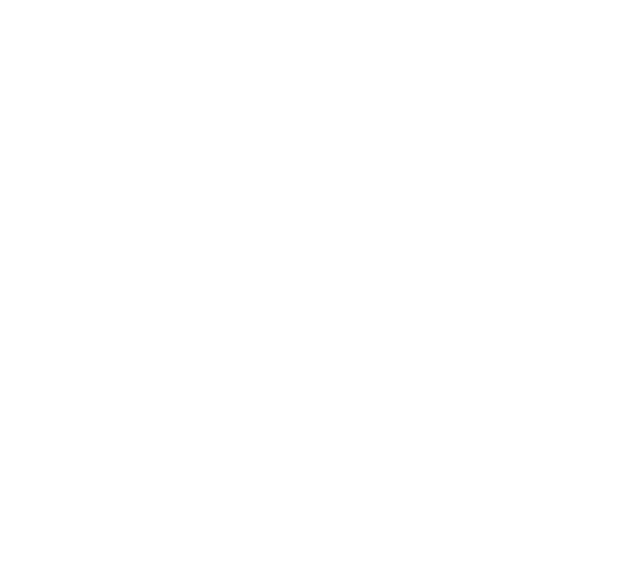
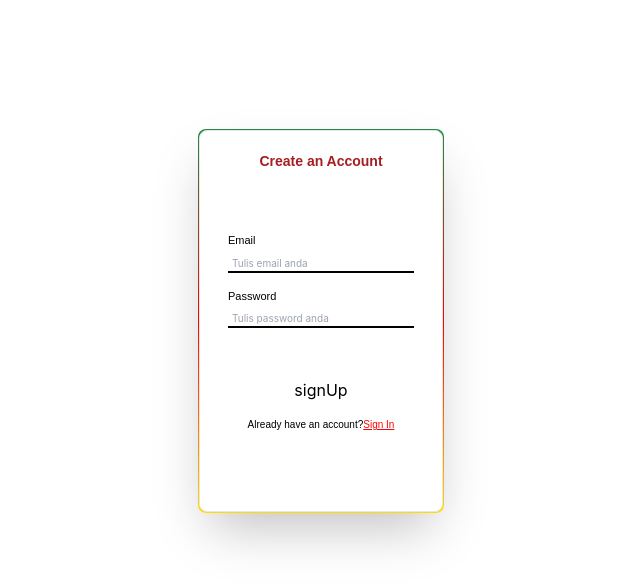
Before and after one commit to tendeanclaudior/tour4kota-fikunklab, a React (Create React App) app: page /signup in a window 1280 px wide. Before the commit this address had no page. Shown: the top 586 px of the page, without its empty margins (319-959 px from the left). Built offline with nearby package versions, Linux system fonts and the light colour scheme; no server answers.

Commit message:
menambahkan firebase

```diff
--- a/package.json
+++ b/package.json
@@ -7,6 +7,7 @@
     "@testing-library/jest-dom": "^5.16.5",
     "@testing-library/react": "^13.3.0",
     "@testing-library/user-event": "^13.5.0",
+    "firebase": "^9.9.2",
     "react": "^18.2.0",
     "react-dom": "^18.2.0",
     "react-qr-reader": "^3.0.0-beta-1",
--- a/src/App.js
+++ b/src/App.js
@@ -1,12 +1,17 @@
 import SignIn from "./pages/SignIn";
 import { Routes, Route } from "react-router-dom";
+import SignUp from "./pages/SignUp";
+import { AuthContextProvider } from "./context/AuthContext";
 
 function App() {
   return (
     <>
-      <Routes>
-        <Route path="/" element={<SignIn />} />
-      </Routes>
+      <AuthContextProvider>
+        <Routes>
+          <Route path="/" element={<SignIn />} />
+          <Route path="/signup" element={<SignUp />} />
+        </Routes>
+      </AuthContextProvider>
     </>
   );
 }
--- /dev/null
+++ b/src/context/AuthContext.js
@@ -0,0 +1,29 @@
+import { createContext, useContext, useEffect, useState } from "react";
+import { auth } from "../firebase";
+
+import { createUserWithEmailAndPassword, onAuthStateChanged } from "firebase/auth";
+
+const AuthContext = createContext();
+
+export function AuthContextProvider({ children }) {
+  const [user, setUser] = useState({});
+
+  function signUp(email, password) {
+    return createUserWithEmailAndPassword(auth, email, password);
+  }
+
+  useEffect(() => {
+    const unsubscribe = onAuthStateChanged(auth, (currentUser) => {
+      setUser(currentUser);
+    });
+    return () => {
+      unsubscribe();
+    };
+  });
+
+  return <AuthContext.Provider value={{ signUp, user }}>{children}</AuthContext.Provider>;
+}
+
+export function UserAuth() {
+  return useContext(AuthContext);
+}
--- /dev/null
+++ b/src/firebase.js
@@ -0,0 +1,20 @@
+// Import the functions you need from the SDKs you need
+import { initializeApp } from "firebase/app";
+import { getAuth } from "firebase/auth";
+// TODO: Add SDKs for Firebase products that you want to use
+// https://firebase.google.com/docs/web/setup#available-libraries
+
+// Your web app's Firebase configuration
+const firebaseConfig = {
+  apiKey: process.env.REACT_APP_FIREBASE_API_KEY,
+  authDomain: process.env.REACT_APP_FIREBASE_AUTH_DOMAIN,
+  databaseURL: process.env.REACT_APP_FIREBASE_DATABASE_URL,
+  projectId: process.env.REACT_APP_FIREBASE_PROJECT_ID,
+  storageBucket: process.env.REACT_APP_FIREBASE_STORAGE_BUCKET,
+  messagingSenderId: process.env.REACT_APP_MESSAGING_SENDER,
+  appId: process.env.REACT_APP_APP_ID,
+};
+
+// Initialize Firebase
+export const app = initializeApp(firebaseConfig);
+export const auth = getAuth(app);
--- a/src/pages/SignIn.js
+++ b/src/pages/SignIn.js
@@ -1,4 +1,5 @@
 import React from "react";
+import { Link } from "react-router-dom";
 import Button from "../components/Button";
 import TextInput from "../components/TextInput";
 
@@ -17,7 +18,9 @@
           </div>
           <div className="inline-flex mt-[15px]">
             <h2 className="text-[10px] font-poppins font-medium">Don't have an account?</h2>
-            <h2 className="text-[10px] font-poppins font-medium text-[#FF0000] underline">Sign up</h2>
+            <Link to="/signup">
+              <h2 className="text-[10px] font-poppins font-medium text-[#FF0000] underline cursor-pointer">Sign up</h2>
+            </Link>
           </div>
         </div>
       </div>
--- a/src/pages/SignUp.js
+++ b/src/pages/SignUp.js
@@ -1,22 +1,41 @@
-import React from "react";
-import Button from "../components/Button";
-import TextInput from "../components/TextInput";
+import { useState } from "react";
+import { Link } from "react-router-dom";
+import { UserAuth } from "../context/AuthContext";
 
 const SignUp = () => {
+  const { signUp } = UserAuth();
+  const [email, setEmail] = useState("");
+  const [password, setPassword] = useState("");
+
+  const handleSubmit = () => {
+    try {
+      signUp(email, password);
+    } catch (error) {
+      console.log(error);
+    }
+  };
   return (
     <div className="flex justify-center">
       <div className="bg-gradient-to-b from-[#1B8D42] via-[#FF0000] to-[#FFDD00] p-[1px] mt-[129px] absolute rounded-lg shadow-2xl">
         <div className="flex w-[244px] h-[382px] bg-white border items-center flex-col rounded-lg relative">
           <h1 className="text-[14px] text-[#A61E22] mt-[20px] font-poppins font-semibold">Create an Account</h1>
           <div className="h-[60px]"></div>
-          <TextInput title="Email" placeholder="Enter your email" />
-          <div className="h-[15px]"></div>
-          <TextInput title="Password" placeholder="Enter your password" />
-          <div className="h-[50px]"></div>
-          <Button title="Sign Up" />
+          <form onSubmit={handleSubmit}>
+            <h1 className="font-poppins font-medium text-[11px]">Email</h1>
+            <input onChange={(e) => setEmail(e.target.value)} className="w-[186px] border-[#000000] text-black border-b-2 pl-1 text-[10px]" placeholder="Tulis email anda" />
+            <div className="h-[15px]"></div>
+            <h1 className="font-poppins font-medium text-[11px]">Password</h1>
+            <input onChange={(e) => setPassword(e.target.value)} className="w-[186px] border-[#000000] text-black border-b-2 pl-1 text-[10px]" placeholder="Tulis password anda" />
+            <div className="h-[50px]"></div>
+            <div className="w-full flex justify-center">
+              <button>signUp</button>
+            </div>
+          </form>
           <div className="inline-flex mt-[15px]">
             <h2 className="text-[10px] font-poppins font-medium">Already have an account?</h2>
-            <h2 className="text-[10px] font-poppins font-medium text-[#FF0000] underline">Sign In</h2>
+            <Link to="/">
+              <h2 className="text-[10px] font-poppins font-medium text-[#FF0000] underline cursor-pointer">Sign In</h2>
+            </Link>
           </div>
         </div>
       </div>
```
Also changed, not shown: src/components/TextInput.js (+7 -7 lines), 2 other files (tests, documents, lock files or other folders).
